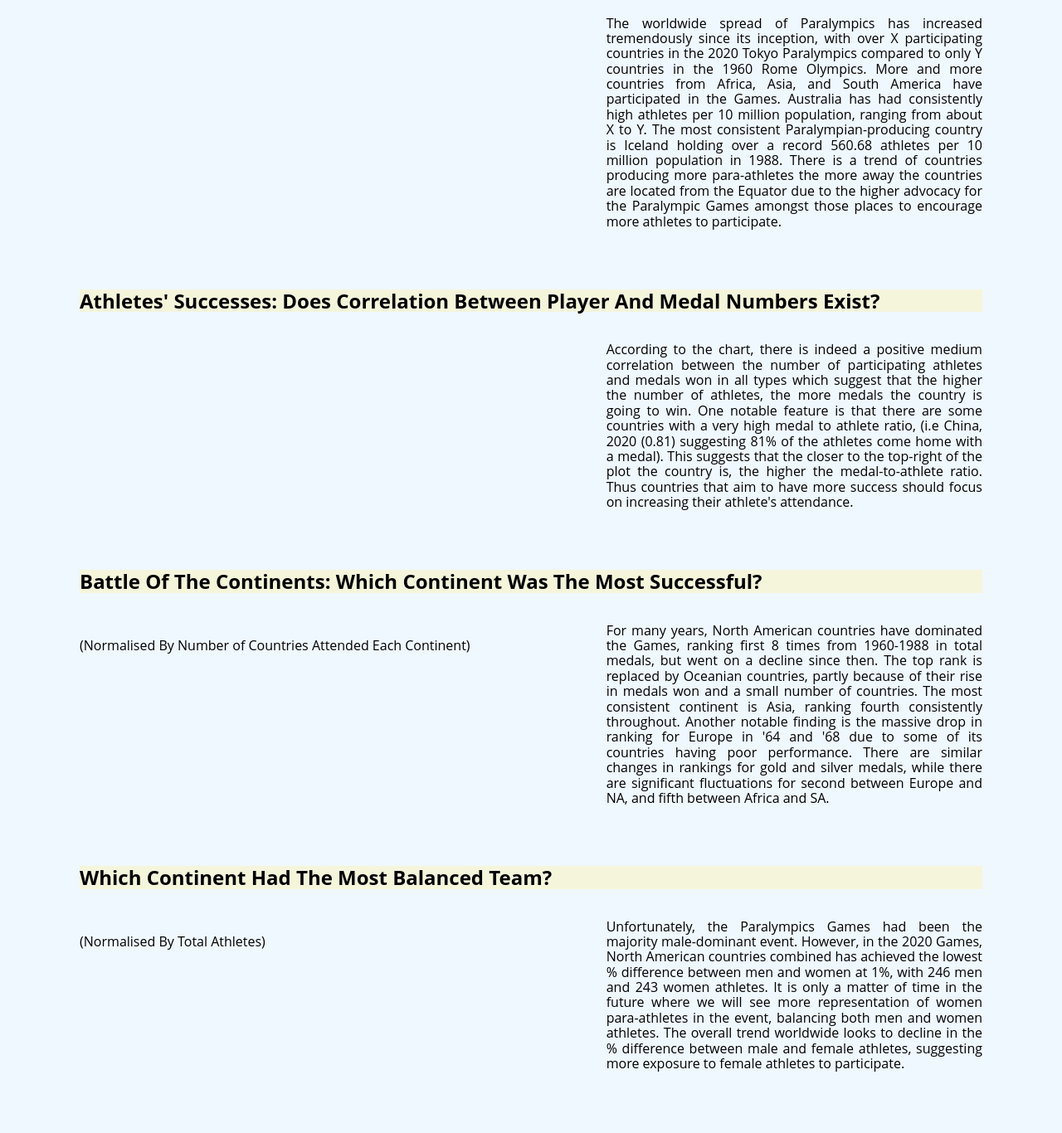
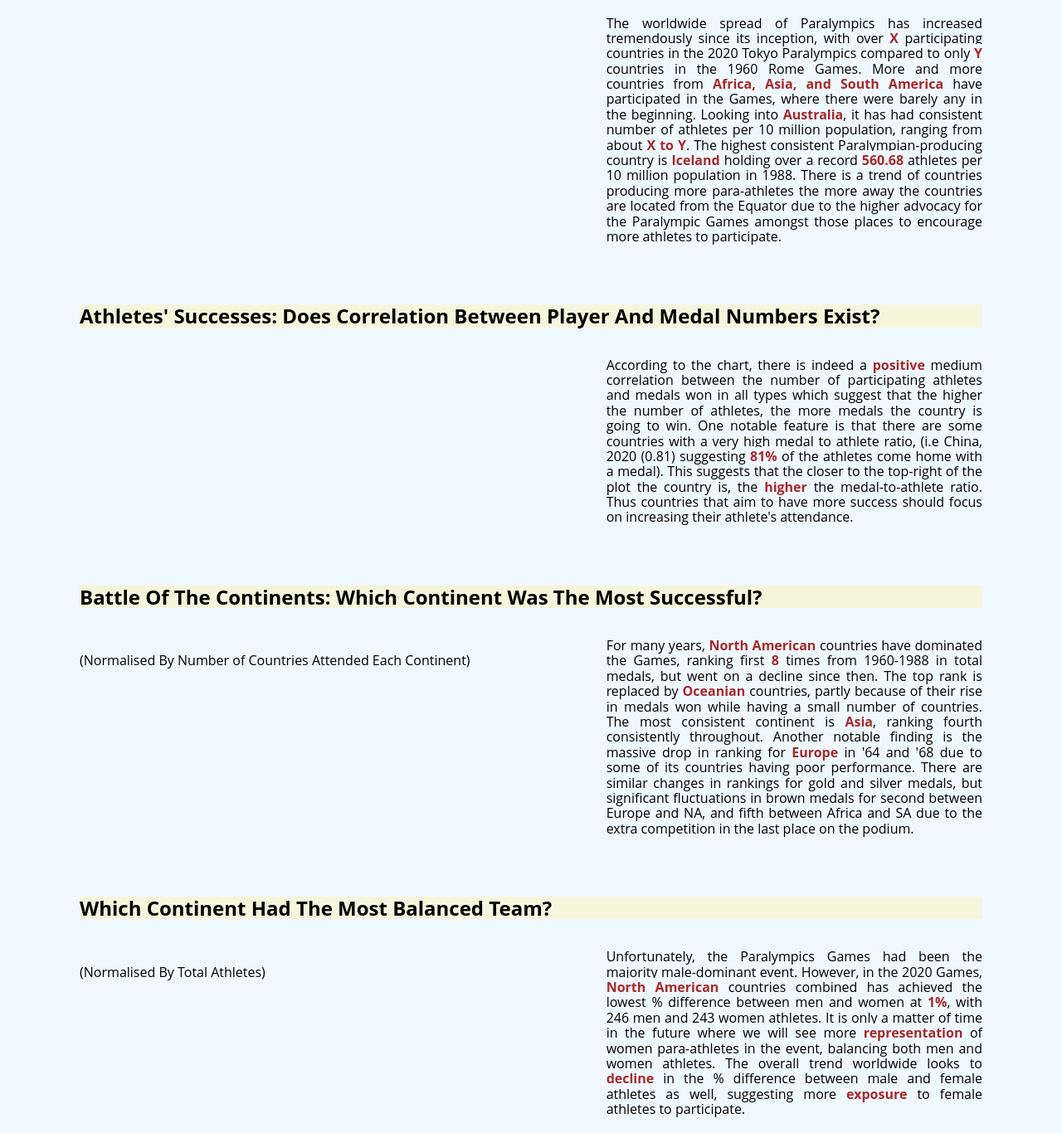
Before and after one commit to smam0003/FIT3179-Assignment-2, a plain HTML site: page index.html in a window 1280 px wide. Shown: the part 477-1843 px from the top of the page at 83% size. Before the commit the page ends 1800 px from the top, so only its background shows below. Drawn offline with nearby package versions, Linux system fonts and the light colour scheme; a script that the page names is missing; files whose address does not match are found by name.

Commit message:
Added figure and grounds to interpretations and findings

```diff
--- a/css/styles.css
+++ b/css/styles.css
@@ -14,16 +14,14 @@
   background-color: beige;
 }
 
-#logo {
-  display: block;
-  margin-left: auto;
-  margin-top: auto;
-  margin-bottom: auto;
-  width: 7%;
+#main_title {
+  text-align: center;
 }
 
-#main_title {
-  text-align: center;
+#imp_text {
+  font-size: 100%;
+  font-weight:bold;
+  color: brown;
 }
 
 /* #chart_1 {
--- a/index.html
+++ b/index.html
@@ -36,14 +36,15 @@
       <div class="pure-u-5-12">
         <h3>Background</h3>
         <p>
-          The Paralympic Games is a quadrennial event that allows para-athletes
-          with ranging disabilities and impairment levels to compete in many
-          different international sports. Usually held shortly after and in the
-          same city as the Olympics, the Paralympics aims to provide the same
-          worldwide exposure for para-athletes as those who are able-bodied.
-          This visualisation aims to provide various analyses on the Games in
-          terms of finding out the most para-athlete producing countries, most
-          successful continent, athletes’ successes, and team balance.
+          The <span id="imp_text">Paralympic Games</span> is a quadrennial event
+          that allows para-athletes with ranging disabilities and impairment
+          levels to compete in many different international sports. Usually held
+          shortly after and in the same city as the Olympics, the Paralympics
+          aims to provide the same <span id="imp_text">worldwide</span> exposure
+          for para-athletes as those who are able-bodied. This visualisation
+          aims to provide various analyses on the Games in terms of finding out
+          the most para-athlete producing countries, most successful continent,
+          athletes’ successes, and team balance.
         </p>
       </div>
       <div class="pure-u-1-6">
@@ -83,17 +84,22 @@
       <div class="pure-u-5-12">
         <p>
           The worldwide spread of Paralympics has increased tremendously since
-          its inception, with over X participating countries in the 2020 Tokyo
-          Paralympics compared to only Y countries in the 1960 Rome Olympics.
-          More and more countries from Africa, Asia, and South America have
-          participated in the Games. Australia has had consistently high
-          athletes per 10 million population, ranging from about X to Y. The
-          most consistent Paralympian-producing country is Iceland holding over
-          a record 560.68 athletes per 10 million population in 1988. There is a
-          trend of countries producing more para-athletes the more away the
-          countries are located from the Equator due to the higher advocacy for
-          the Paralympic Games amongst those places to encourage more athletes
-          to participate.
+          its inception, with over <span id="imp_text">X</span> participating
+          countries in the 2020 Tokyo Paralympics compared to only
+          <span id="imp_text">Y</span> countries in the 1960 Rome Games. More
+          and more countries from
+          <span id="imp_text">Africa, Asia, and South America</span> have
+          participated in the Games, where there were barely any in the
+          beginning. Looking into <span id="imp_text">Australia</span>, it has
+          had consistent number of athletes per 10 million population, ranging
+          from about <span id="imp_text">X to Y</span>. The highest consistent
+          Paralympian-producing country is
+          <span id="imp_text">Iceland</span> holding over a record
+          <span id="imp_text">560.68</span>
+          athletes per 10 million population in 1988. There is a trend of
+          countries producing more para-athletes the more away the countries are
+          located from the Equator due to the higher advocacy for the Paralympic
+          Games amongst those places to encourage more athletes to participate.
         </p>
       </div>
     </div>
@@ -116,16 +122,17 @@
       </div>
       <div class="pure-u-5-12">
         <p>
-          According to the chart, there is indeed a positive medium correlation
-          between the number of participating athletes and medals won in all
-          types which suggest that the higher the number of athletes, the more
-          medals the country is going to win. One notable feature is that there
-          are some countries with a very high medal to athlete ratio, (i.e
-          China, 2020 (0.81) suggesting 81% of the athletes come home with a
-          medal). This suggests that the closer to the top-right of the plot the
-          country is, the higher the medal-to-athlete ratio. Thus countries that
-          aim to have more success should focus on increasing their athlete's
-          attendance.
+          According to the chart, there is indeed a
+          <span id="imp_text">positive</span> medium correlation between the
+          number of participating athletes and medals won in all types which
+          suggest that the higher the number of athletes, the more medals the
+          country is going to win. One notable feature is that there are some
+          countries with a very high medal to athlete ratio, (i.e China, 2020
+          (0.81) suggesting <span id="imp_text">81%</span> of the athletes come
+          home with a medal). This suggests that the closer to the top-right of
+          the plot the country is, the <span id="imp_text">higher</span> the
+          medal-to-athlete ratio. Thus countries that aim to have more success
+          should focus on increasing their athlete's attendance.
         </p>
       </div>
     </div>
@@ -148,16 +155,20 @@
       </div>
       <div class="pure-u-5-12">
         <p>
-          For many years, North American countries have dominated the Games,
-          ranking first 8 times from 1960-1988 in total medals, but went on a
-          decline since then. The top rank is replaced by Oceanian countries,
-          partly because of their rise in medals won and a small number of
-          countries. The most consistent continent is Asia, ranking fourth
-          consistently throughout. Another notable finding is the massive drop
-          in ranking for Europe in '64 and '68 due to some of its countries
-          having poor performance. There are similar changes in rankings for
-          gold and silver medals, while there are significant fluctuations for
-          second between Europe and NA, and fifth between Africa and SA.
+          For many years, <span id="imp_text">North American</span> countries
+          have dominated the Games, ranking first
+          <span id="imp_text">8</span> times from 1960-1988 in total medals, but
+          went on a decline since then. The top rank is replaced by
+          <span id="imp_text">Oceanian</span> countries, partly because of their
+          rise in medals won while having a small number of countries. The most
+          consistent continent is <span id="imp_text">Asia</span>, ranking
+          fourth consistently throughout. Another notable finding is the massive
+          drop in ranking for <span id="imp_text">Europe</span> in '64 and '68
+          due to some of its countries having poor performance. There are
+          similar changes in rankings for gold and silver medals, but
+          significant fluctuations in brown medals for second between Europe and
+          NA, and fifth between Africa and SA due to the extra competition in
+          the last place on the podium.
         </p>
       </div>
     </div>
@@ -181,14 +192,16 @@
       <div class="pure-u-5-12">
         <p>
           Unfortunately, the Paralympics Games had been the majority
-          male-dominant event. However, in the 2020 Games, North American
-          countries combined has achieved the lowest % difference between men
-          and women at 1%, with 246 men and 243 women athletes. It is only a
-          matter of time in the future where we will see more representation of
-          women para-athletes in the event, balancing both men and women
-          athletes. The overall trend worldwide looks to decline in the %
-          difference between male and female athletes, suggesting more exposure
-          to female athletes to participate.
+          male-dominant event. However, in the 2020 Games,
+          <span id="imp_text">North American</span> countries combined has
+          achieved the lowest % difference between men and women at
+          <span id="imp_text">1%</span>, with 246 men and 243 women athletes. It
+          is only a matter of time in the future where we will see more
+          <span id="imp_text">representation</span> of women para-athletes in
+          the event, balancing both men and women athletes. The overall trend
+          worldwide looks to <span id="imp_text">decline</span> in the %
+          difference between male and female athletes as well, suggesting more
+          <span id="imp_text">exposure</span> to female athletes to participate.
         </p>
       </div>
     </div>
```
